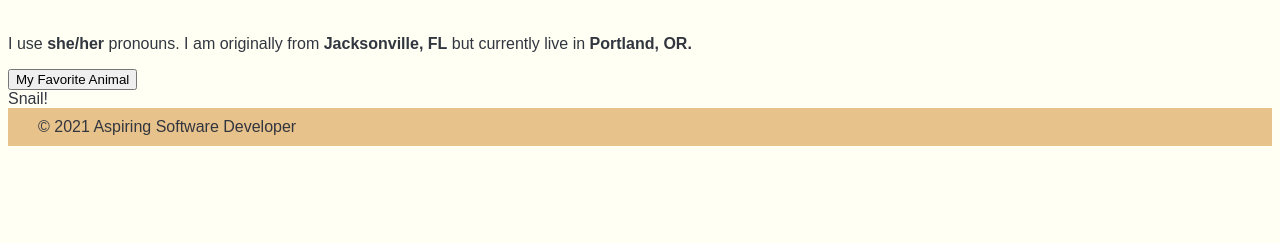
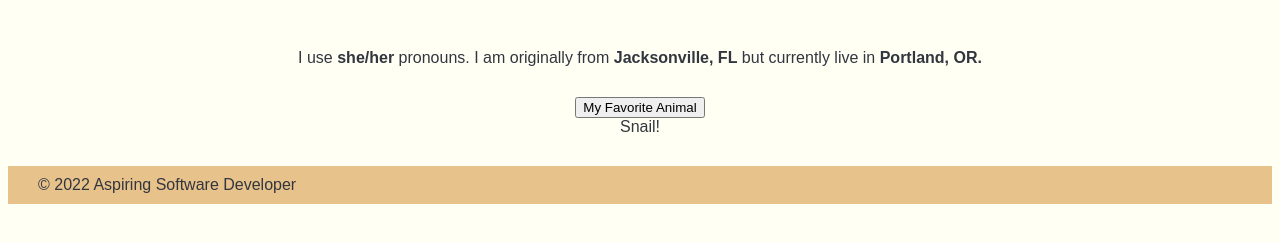
Before and after one commit to delaneyfogarty/about-me-js-demo, a plain HTML site: page index.html in a window 1280 px wide. Both pictures are taken after a click on the button "My Favorite Animal". Shown: the part 149-392 px from the top of the page. Drawn offline with Linux system fonts and the light colour scheme.

Commit message:
snail button finally works

```diff
--- a/app.js
+++ b/app.js
@@ -2,12 +2,13 @@
 // no functions to import
 
 // grab DOM elements
-const showButton = document.getElementById(animal);
-const animal = document.getElementById(animalDiv);
+const showButton = document.getElementById('btn');
+const animal = document.getElementById('animalDiv');
 
 // set event listeners
     // get user input
     // use user input to update state
     // update DOM to reflect the new state
-showButton.addEventListener('click', (animal)) => {
-    animal.classList.remove('hidden');}
+showButton.addEventListener('click', () => {
+    animal.classList.remove('hidden');
+});
--- a/index.html
+++ b/index.html
@@ -8,7 +8,7 @@
             href="https://fonts.googleapis.com/css2?family=Titillium+Web:wght@300&display=swap"
             rel="stylesheet"
         />
-        <!-- <link rel="stylesheet" href="./styles/style.css" /> -->
+        <link rel="stylesheet" href="./styles/style.css" />
         <!-- <link rel="stylesheet" href="./styles/reset.css" /> -->
         <link rel="stylesheet" href="./styles/global.css" />
 
@@ -23,11 +23,11 @@
 
         <main>
             <p>I use <strong>she/her</strong> pronouns. I am originally from <strong>Jacksonville, FL</strong> but currently live in <strong>Portland, OR.</strong></p>
-            <button id="animal">My Favorite Animal</button>
+            <button id="btn">My Favorite Animal</button>
             <div id="animalDiv" class="hidden">Snail!</div>
         </main>
 
-        <footer>&copy; 2021 Aspiring Software Developer</footer>
+        <footer>&copy; 2022 Aspiring Software Developer</footer>
 
         <script type="module" src="./app.js"></script>
     </body>
--- a/styles/style.css
+++ b/styles/style.css
@@ -79,7 +79,7 @@ p {
 
 .hidden {
     display: none;
-}
+};
 
 footer {
     position: fixed;
```
